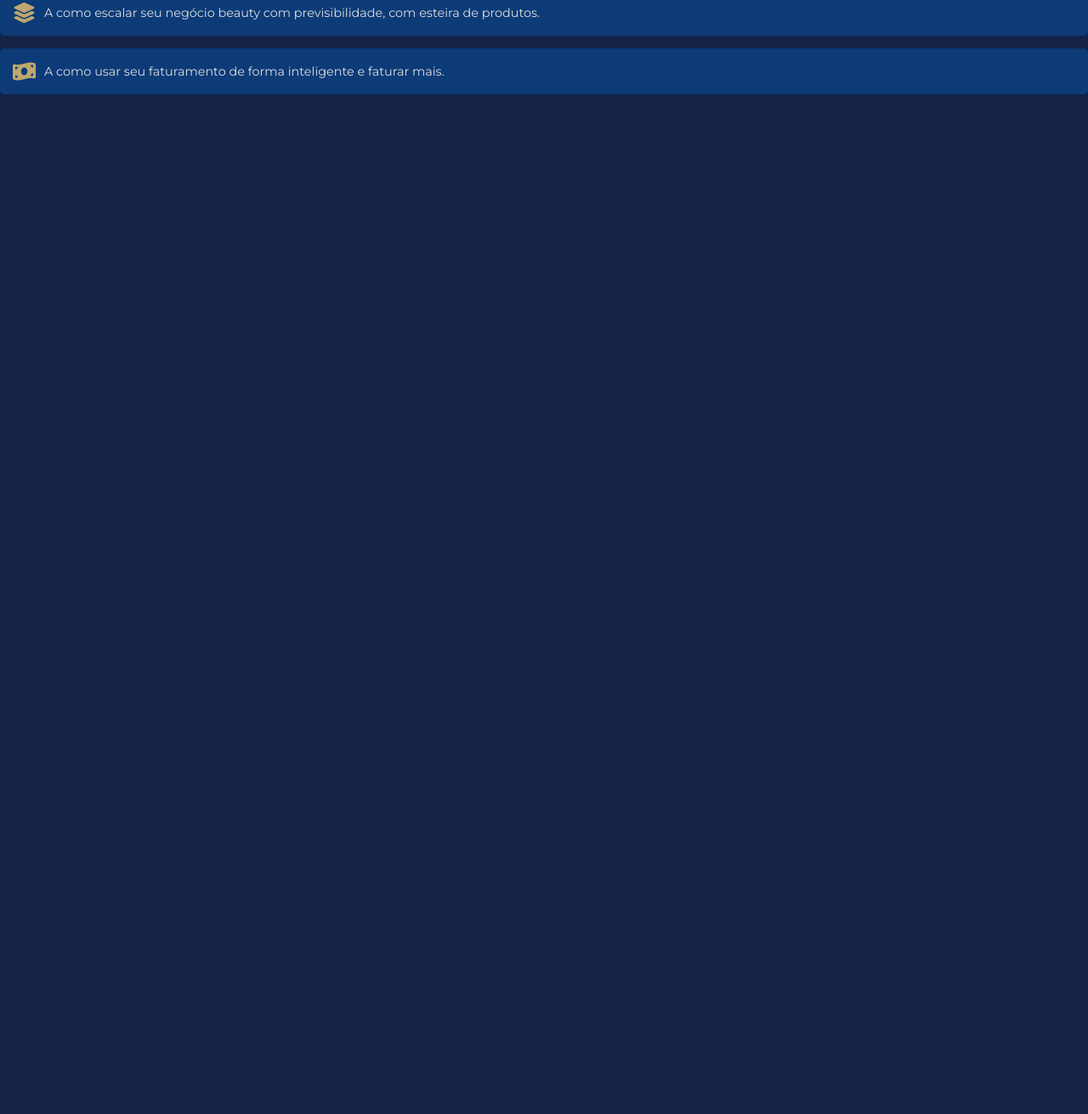
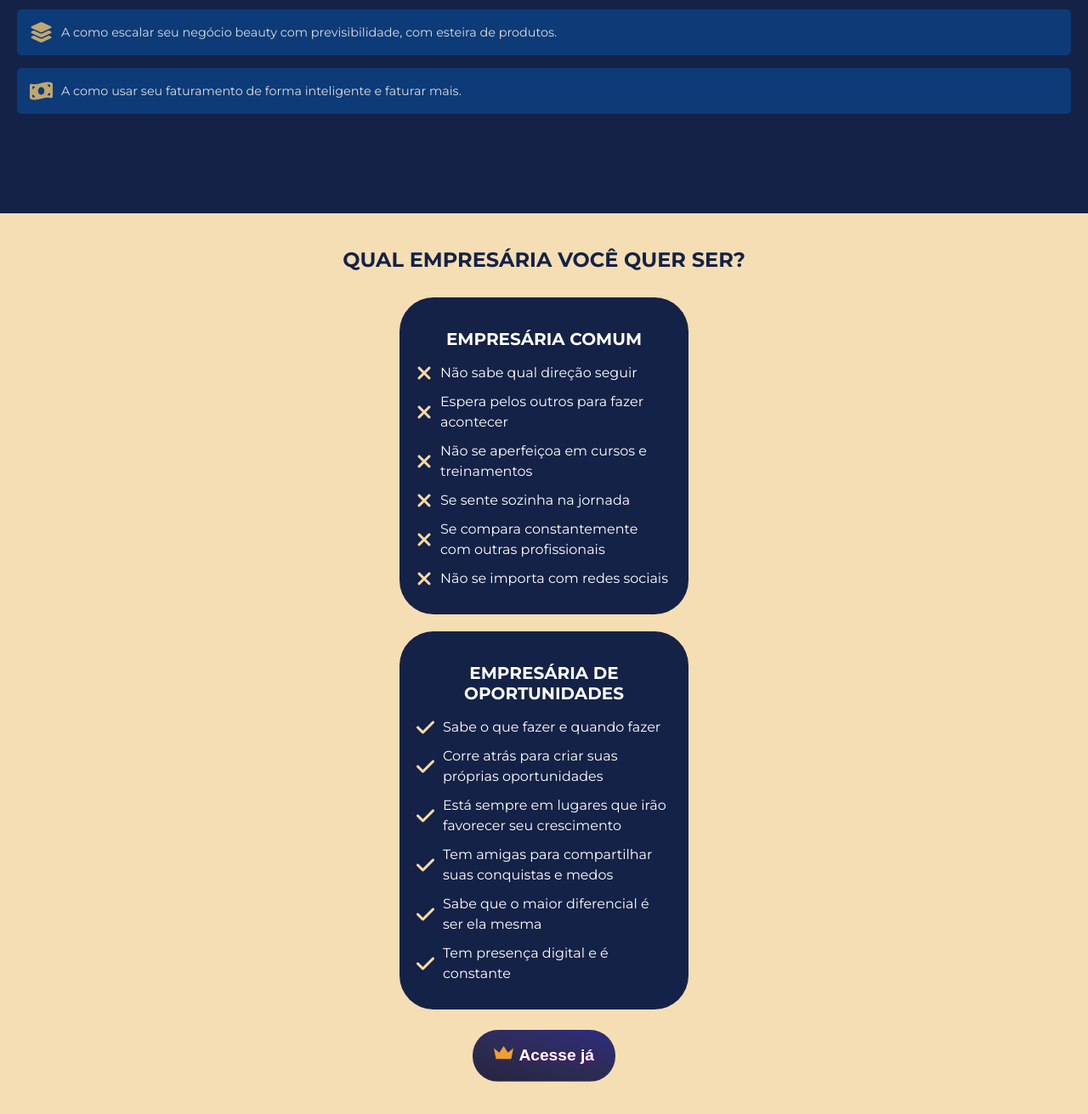
Before and after one commit to FelipeMatthew/Opportunity-creator, a plain HTML site: page index.html in a window 1280 px wide. Shown: the part 2221-3532 px from the top of the page at 85% size. Before the commit the page ends 2432 px from the top, so only its background shows below. Drawn offline with Linux system fonts and the light colour scheme.

Commit message:
:sparkles: Business Woman section finished

```diff
--- /dev/null
+++ b/assets/scss/_businesswoman.scss
@@ -0,0 +1,70 @@
+.empresaria-section {
+  display: flex;
+  flex-direction: column;
+  align-items: center;
+
+  background-color: #f5deb3;
+  color: $navy-blue;
+  padding: 20px;
+  text-align: center;
+
+  h1 {
+    font-size: 24px;
+    margin-bottom: 30px;
+  }
+
+  .cards {
+    display: flex;
+    flex-direction: column;
+    align-items: center;
+    gap: 20px;
+
+    .card {
+      background-color: $navy-blue;
+      color: white;
+      padding: 20px;
+      border-radius: 40px;
+      width: 100%;
+      max-width: 300px;
+      text-align: left;
+
+      h2 {
+        font-size: 20px;
+        text-align: center;
+      }
+
+      ul {
+        list-style: none;
+        padding: 0;
+        margin: 0;
+
+        li {
+          margin-bottom: 10px;
+          line-height: 1.5;
+          display: flex;
+          align-items: center;
+          gap: 10px;
+        }
+      }
+    }
+
+    .comum {
+      background-color: $navy-blue;
+    }
+
+    .oportunidades {
+      background-color: $navy-blue;
+    }
+  }
+
+  .button-edited {
+    margin: 1.5rem 0;
+  }
+}
+
+// icon
+
+.icon-custom {
+  font-size: 1.5rem; /* Tamanho do ícone */
+  color: $beige; /* Cor do ícone */
+}
--- /dev/null
+++ b/assets/scss/_button.scss
@@ -0,0 +1,41 @@
+.button-edited {
+  width: fit-content;
+  display: flex;
+  padding: 1em 1.3em;
+  gap: 0.4rem;
+  border: none;
+  font-size: 1.2rem;
+  font-weight: bold;
+  border-radius: 30px;
+  cursor: pointer;
+  text-shadow: 2px 2px 3px rgb(136 0 136 / 50%);
+  background: linear-gradient(
+      15deg,
+      #252440,
+      #2d2c55,
+      #2f2c79,
+      #2f2c79,
+      #000020,
+    )
+    no-repeat;
+  background-size: 300%;
+  background-position: left center;
+  transition: background 0.3s ease;
+  color: $off-white;
+}
+
+.button-edited:hover {
+  background-size: 320%;
+  background-position: right center;
+
+}
+
+.button-edited:hover svg {
+  fill: $off-white;
+}
+
+.button-edited svg {
+  width: 23px;
+  fill: #f09f33;
+  transition: 0.3s ease;
+}
--- a/assets/scss/_globalStyles.scss
+++ b/assets/scss/_globalStyles.scss
@@ -22,7 +22,7 @@ $golden-brown: #94793C;
 
 // Styles
 body {
-  font-family: valdoThin, "Montserrat", sans-serif;
+  font-family: "Montserrat", valdoThin, sans-serif;
 
   background-color: $navy-blue;
   color: $off-white;
--- a/assets/scss/_learn.scss
+++ b/assets/scss/_learn.scss
@@ -1,12 +1,16 @@
 #learn{
-    margin: 0;
+    @include flex-center; // Mixin criado do global styles
+    padding: 20px;
     font-family: "Montserrat";
     background-color: $navy-blue;
     color: #fff;
-    display: flex;
-    justify-content: center;
-    align-items: center;
     min-height: 100vh;
+    text-align: center;
+
+
+    .about {
+        color: $beige;
+    }
 }
 .container {
     background-color: #0a2e56;
@@ -24,7 +28,7 @@
     padding: 10px;
     border-radius: 5px;
     margin-bottom: 20px;
-    border: 1px solid #bfa76f;
+    border: 4px solid #bfa76f;
 }
 
 .learning-points {
--- a/assets/scss/style.scss
+++ b/assets/scss/style.scss
@@ -1,4 +1,6 @@
 @import 'globalStyles.scss';
+@import 'businesswoman';
+@import 'services';
+@import 'button';
+@import 'learn';
 @import 'home';
-@import 'services';
-@import 'learn';
--- a/index.html
+++ b/index.html
@@ -47,6 +47,7 @@
       </a>
     </section>
     <!-- Home Section - END -->
+
     <!--Services  Section - START-->
     <section id="services">
       <div class="container_services">
@@ -65,11 +66,12 @@
       </div>
     </section>
       <!--Services  Section - END-->
+
     <!--Learn Section - START-->
     <section id="learn">
       <div class="container_learn">
         <h1>O QUE É A OPPORTUNITY CREATOR?</h1>
-        <p>É a maior imersão da área da beleza, que aborda todos os nichos beauty, que te entrega vivências reais, conhecimentos, experiências e um networking intensivo!</p>
+        <p class="about">É a maior imersão da área da beleza, que aborda todos os nichos beauty, que te entrega vivências reais, conhecimentos, experiências e um networking intensivo!</p>
         <div class="highlight">
             <p>A imersão é sua primeira edição e conta com temas essenciais para você que quer se tornar uma empresária de sucesso que cria suas próprias oportunidades!</p>
             <p><strong>Você irá aprender:</strong></p>
@@ -99,7 +101,46 @@
     </div>
 
     </section>
-      <!--Learn Section - END-->
+    <!--Learn Section - END-->
+
+    <!-- Which Businesswoman - START-->
+
+    <section class="empresaria-section">
+      <h1>QUAL EMPRESÁRIA VOCÊ QUER SER?</h1>
+      <div class="cards">
+        <div class="card comum">
+          <h2>EMPRESÁRIA COMUM</h2>
+          <ul>
+            <li><i class="fa-solid fa-xmark icon-custom"></i> Não sabe qual direção seguir</li>
+            <li><i class="fa-solid fa-xmark icon-custom"></i> Espera pelos outros para fazer acontecer</li>
+            <li><i class="fa-solid fa-xmark icon-custom"></i> Não se aperfeiçoa em cursos e treinamentos</li>
+            <li><i class="fa-solid fa-xmark icon-custom"></i> Se sente sozinha na jornada</li>
+            <li><i class="fa-solid fa-xmark icon-custom"></i> Se compara constantemente com outras profissionais</li>
+            <li><i class="fa-solid fa-xmark icon-custom"></i> Não se importa com redes sociais</li>
+          </ul>
+        </div>
+        <div class="card oportunidades">
+          <h2>EMPRESÁRIA DE OPORTUNIDADES</h2>
+          <ul>
+            <li><i class="fa-solid fa-check icon-custom"></i> Sabe o que fazer e quando fazer</li>
+            <li><i class="fa-solid fa-check icon-custom"></i> Corre atrás para criar suas próprias oportunidades</li>
+            <li><i class="fa-solid fa-check icon-custom"></i> Está sempre em lugares que irão favorecer seu crescimento</li>
+            <li><i class="fa-solid fa-check icon-custom"></i> Tem amigas para compartilhar suas conquistas e medos</li>
+            <li><i class="fa-solid fa-check icon-custom"></i> Sabe que o maior diferencial é ser ela mesma</li>
+            <li><i class="fa-solid fa-check icon-custom"></i> Tem presença digital e é constante</li>
+          </ul>
+        </div>
+      </div>
+      <button class="button-edited">
+        <svg xmlns="http://www.w3.org/2000/svg" viewBox="0 0 36 24">
+          <path d="m18 0 8 12 10-8-4 20H4L0 4l10 8 8-12z"></path>
+        </svg>
+        Acesse já
+      </button>
+    </section>
+
+    <!-- Which Businesswoman - START-->
+
     <!-- Scripts -->
     <script
       src="https://kit.fontawesome.com/e0a84a9cbf.js"
```
Also changed, not shown: assets/css/style.css.
